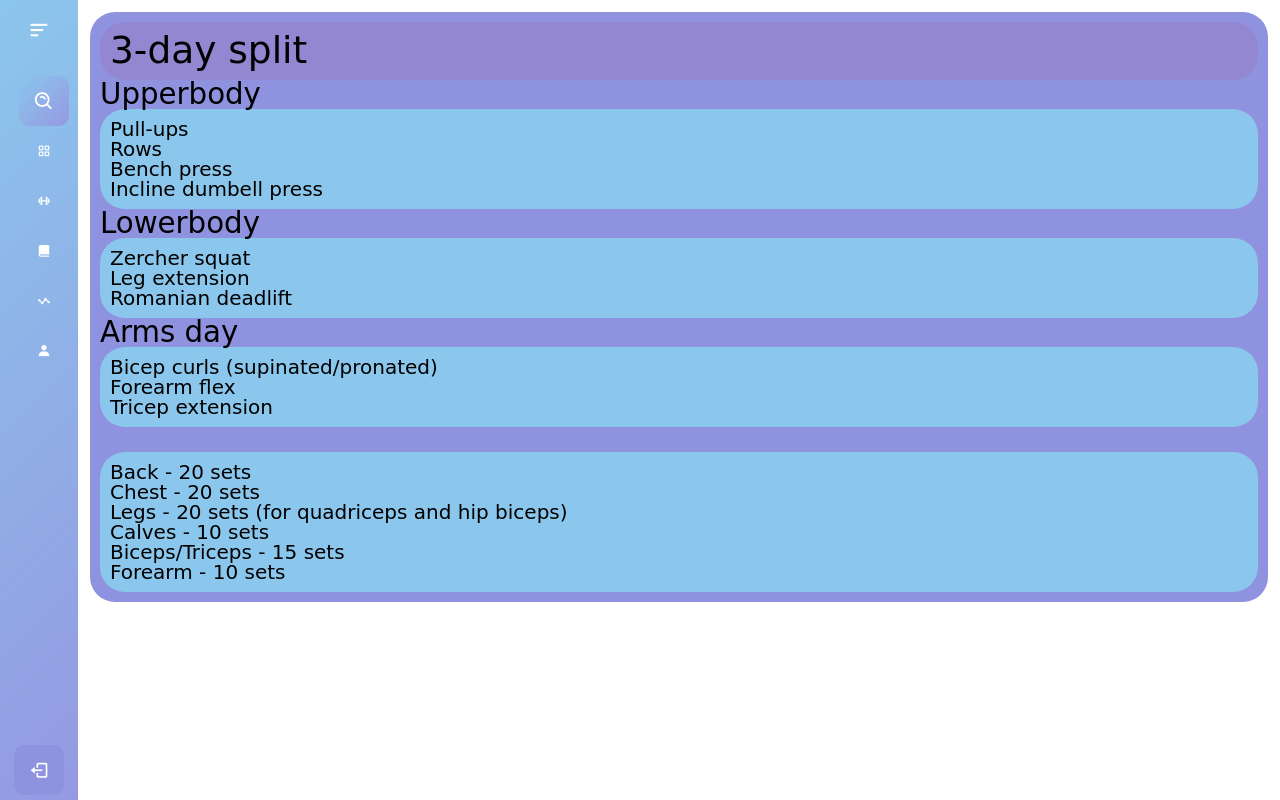
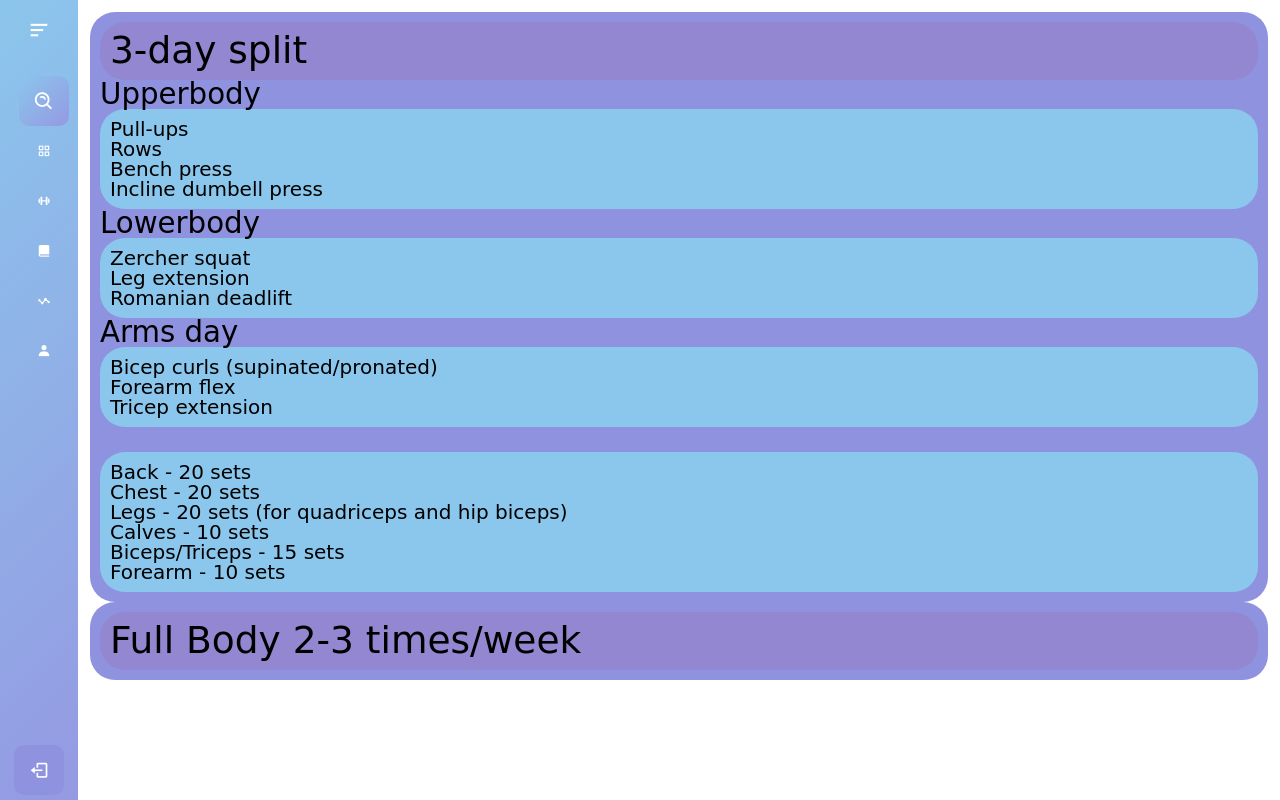
Before and after one commit to DmitriyCode0/Training, a plain HTML site: page Coach_plan.html in a window 1280 px wide. Drawn offline with nearby package versions, Linux system fonts and the light colour scheme; a web font is replaced by a local one.

Commit message:
My commit

```diff
--- a/Coach_plan.html
+++ b/Coach_plan.html
@@ -118,6 +118,11 @@
             <li>Forearm - 10 sets</li>
           </ul>
         </div>
+        <div class="card">
+          <div class="header">
+            <h2>Full Body 2-3 times/week</h2>
+          </div>
+        </div>
       </div>
     </div>
 
```
